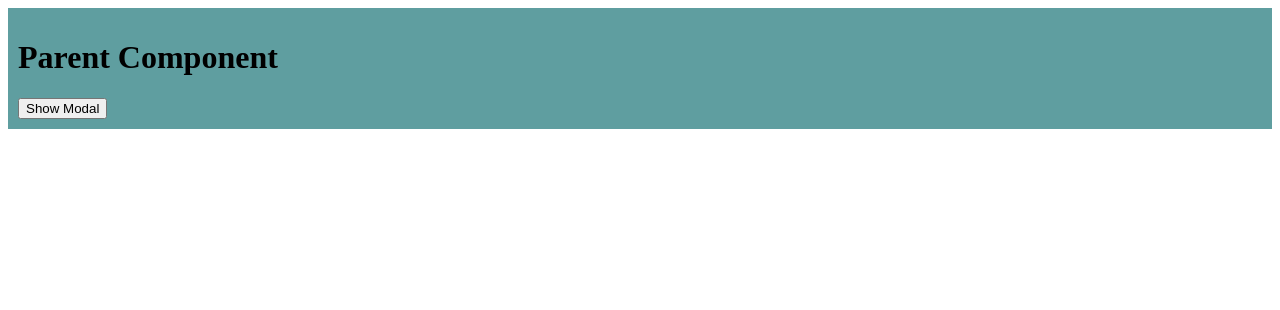
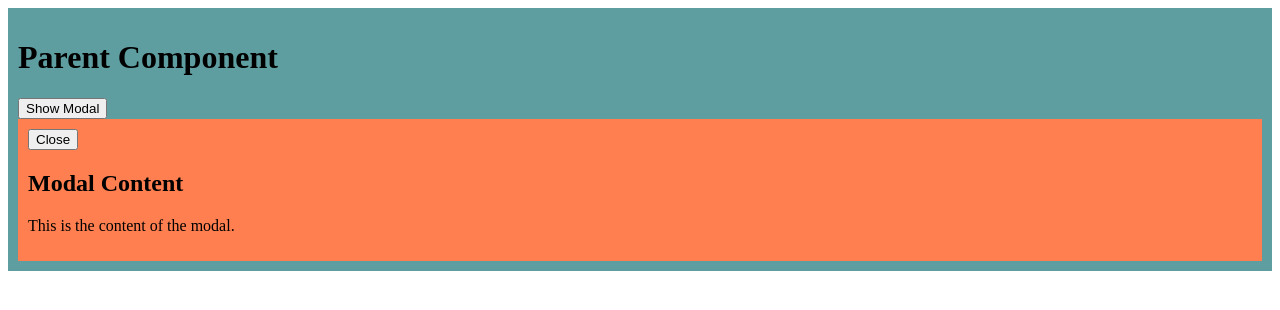
Before and after one commit to acciojob/react-composition-2-anjupatil, a React app: page / in a window 1280 px wide. Shown: the top 310 px of the page. Built offline with nearby package versions, Linux system fonts and the light colour scheme.

Commit message:
submitting code-Thu May 18 2023 21:05:31 GMT+0530 (India Standard Time)

```diff
--- a/src/components/Parent.js
+++ b/src/components/Parent.js
@@ -1,7 +1,7 @@
 import React, { useState } from "react";
 import Modal from "./Modal";
 const Parent=()=>{
-    const [showModal,setShowModal]=useState(false);
+    const [showModal,setShowModal]=useState(true);
 
     const handleButtonClick=()=>{
         setShowModal(true);
```
